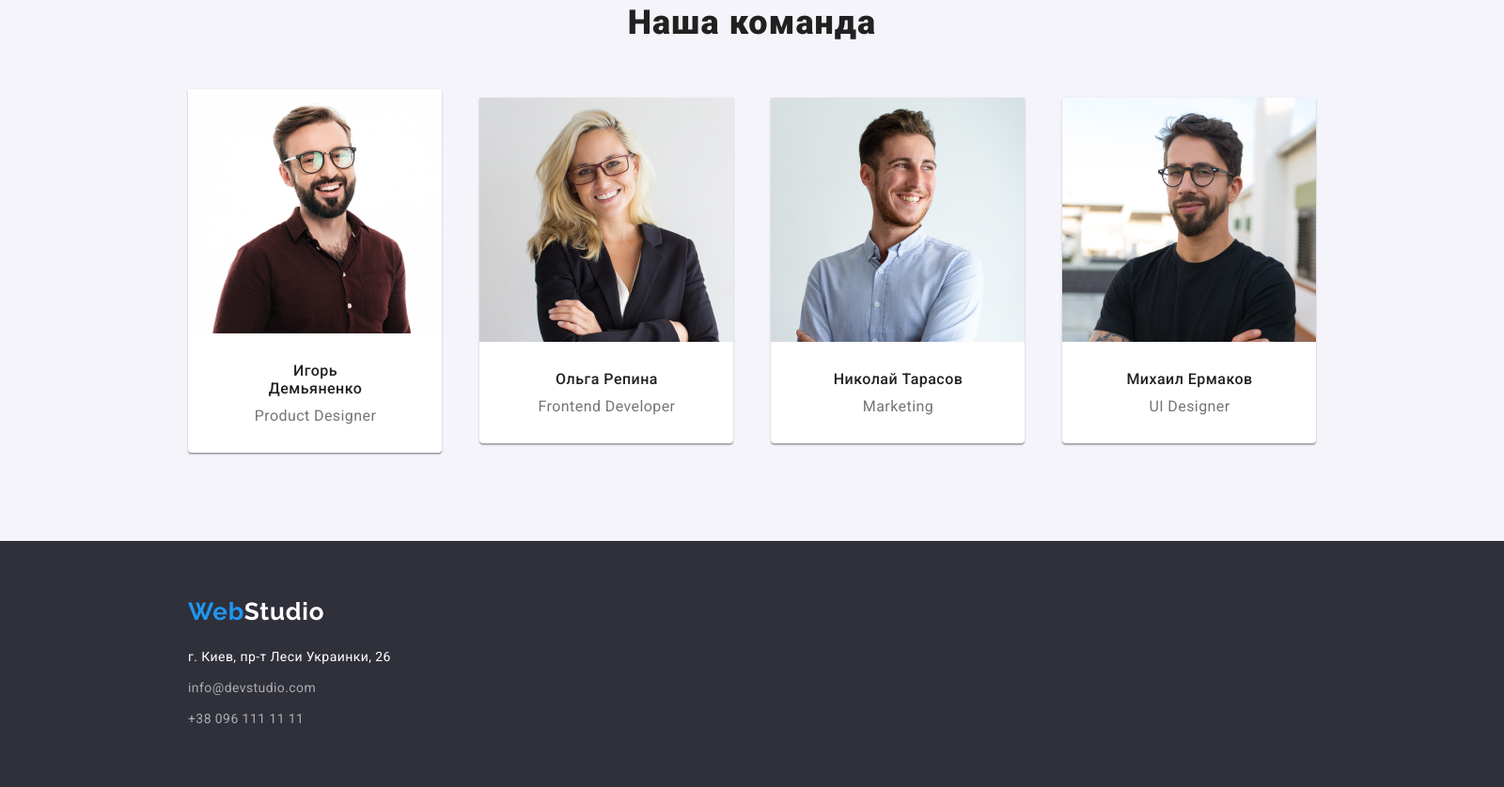
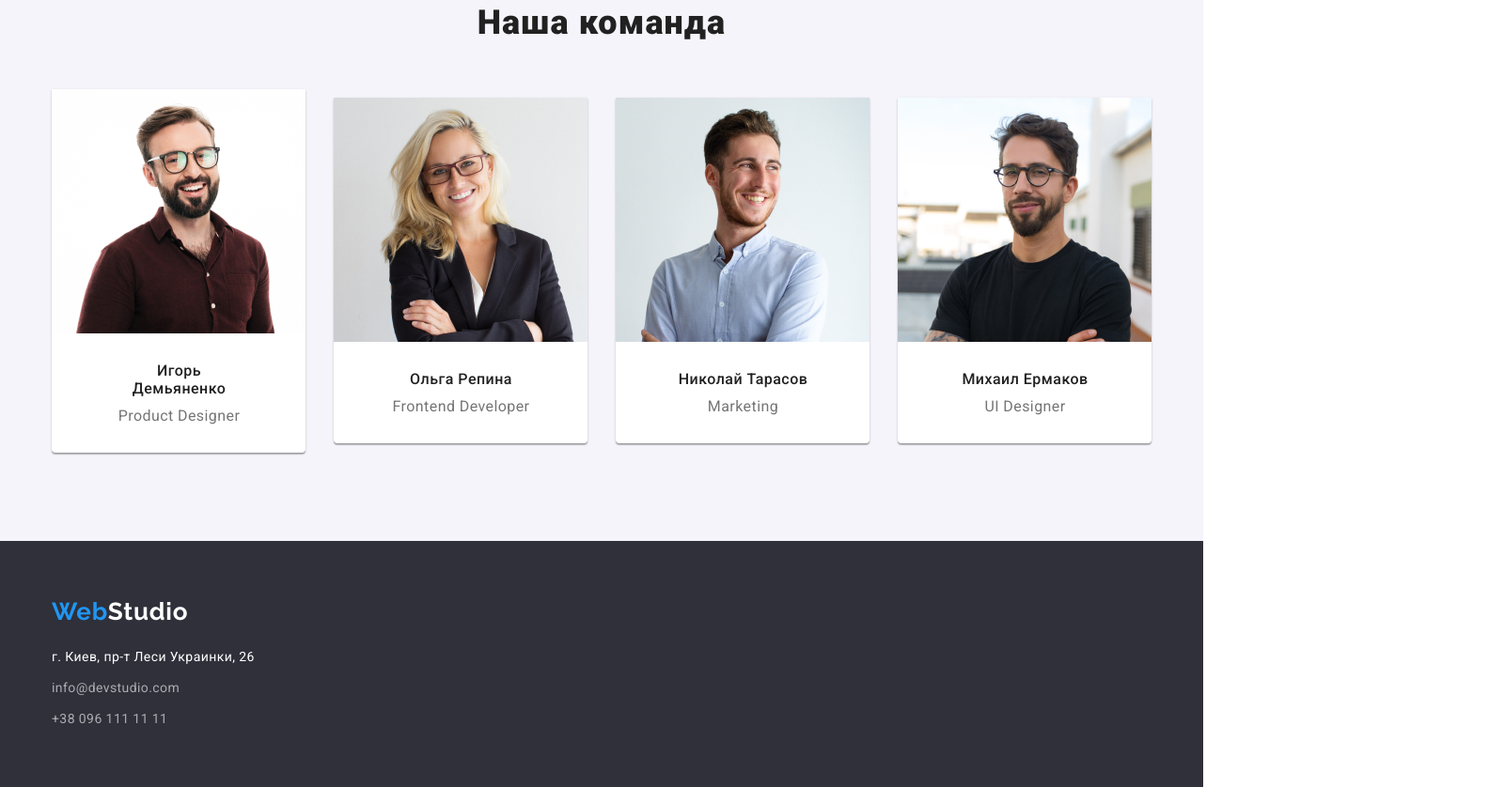
Before and after one commit to vip-master/goit-markup-hw-03, a plain HTML site: page index.html in a window 1280 px wide. Shown: the part 1537-2375 px from the top of the page at 94% size, 1600 px wide, since content can reach past the window. Drawn offline with Linux system fonts and the light colour scheme.

Commit message:
the_last

```diff
--- a/css/positioning/base.css
+++ b/css/positioning/base.css
@@ -4,7 +4,6 @@
 }
 
 body {
-    width: 1600px;
     height: auto;
 }
 
@@ -32,7 +31,7 @@ address,
 .centrion {
     width: 1200px;
     margin: 0 auto;
-    padding: 0 15xp;
+    padding: 0 15px;
 }
 
 .textcard {
@@ -69,7 +68,7 @@ header .centrion {
 
 /* Footer */
 
-footer>div {
+footer {
     padding: 60px 0 60px 0;
 }
 
@@ -79,7 +78,3 @@ footer address {
     align-items: flex-start;
     row-gap: 9px;
 }
-
-footer .centrion {
-    padding: 60px 0 60px 0;
-}
--- a/css/positioning/studio.css
+++ b/css/positioning/studio.css
@@ -26,6 +26,10 @@ main ul {
     column-gap: 30px;
 }
 
+.work li {
+    width: 270px;
+}
+
 .textcard {
     align-items: center;
     padding: 30px 59px 30px 60px;
```
